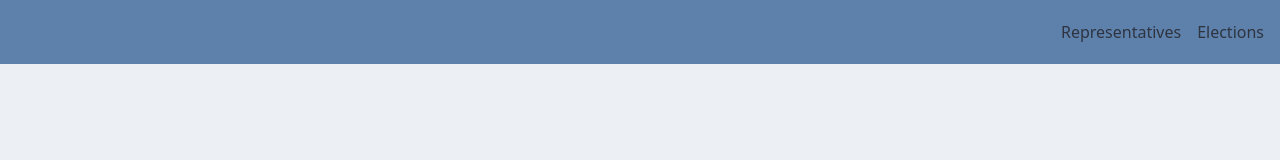
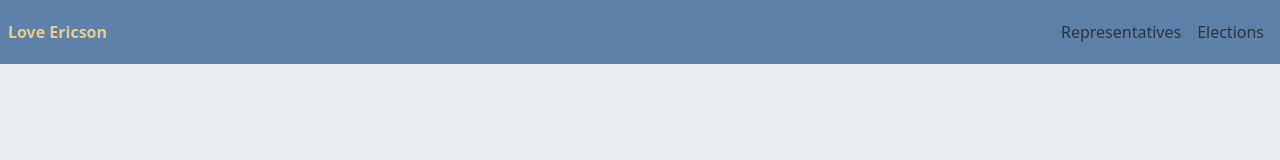
Before and after one commit to DefyCab/final_assignment, a Next.js app: page / in a window 1280 px wide. Shown: the top 160 px of the page. Built offline with nearby package versions, Linux system fonts and the light colour scheme; no server answers.

Commit message:
add hardcoded user as logged in

```diff
--- a/src/features/elections/components/navbar.tsx
+++ b/src/features/elections/components/navbar.tsx
@@ -1,14 +1,22 @@
 import Link from "next/link";
 
 export function Navbar() {
+  const user = "Love Ericson";
   return (
-    <nav className="navbar bg-primary justify-end w-full">
-      <Link className="p-2" href="\representatives\">
-        Representatives
-      </Link>
-      <Link className="p-2" href="\elections\">
-        Elections
-      </Link>
-    </nav>
+    <>
+      <nav className="navbar bg-primary justify-between w-full">
+        <div className="flex justify-start">
+          <p className="text-warning font-bold">{user}</p>
+        </div>
+        <div>
+          <Link className="p-2 hover:text-slate-200" href="\representatives\">
+            Representatives
+          </Link>
+          <Link className="p-2 hover:text-slate-200" href="\elections\">
+            Elections
+          </Link>
+        </div>
+      </nav>
+    </>
   );
 }
--- a/src/features/users/components/navbar.tsx
+++ b/src/features/users/components/navbar.tsx
@@ -1,14 +1,22 @@
 import Link from "next/link";
 
 export function Navbar() {
+  const user = "Love Ericson";
   return (
-    <nav className="navbar bg-primary justify-end w-full">
-      <Link className="p-2" href="\representatives\">
-        Representatives
-      </Link>
-      <Link className="p-2" href="\elections\">
-        Elections
-      </Link>
-    </nav>
+    <>
+      <nav className="navbar bg-primary justify-between w-full">
+        <div className="flex justify-start">
+          <p className="text-warning font-bold">{user}</p>
+        </div>
+        <div>
+          <Link className="p-2 hover:text-slate-200" href="\representatives\">
+            Representatives
+          </Link>
+          <Link className="p-2 hover:text-slate-200" href="\elections\">
+            Elections
+          </Link>
+        </div>
+      </nav>
+    </>
   );
 }
```
